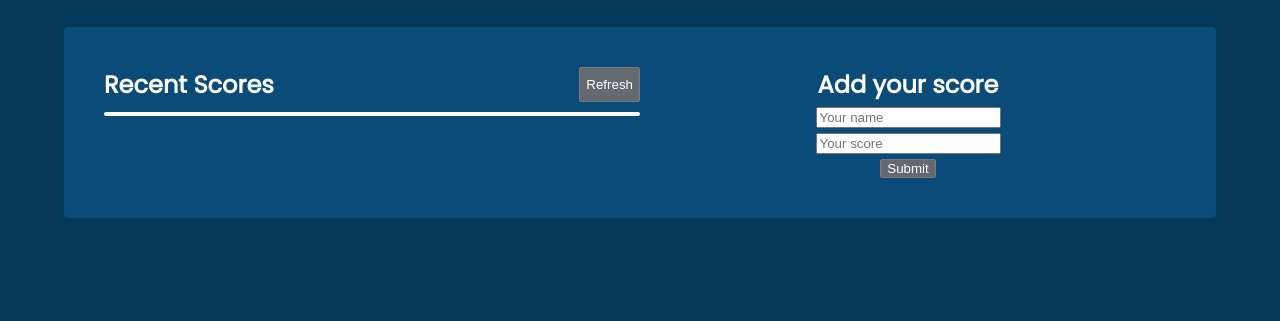
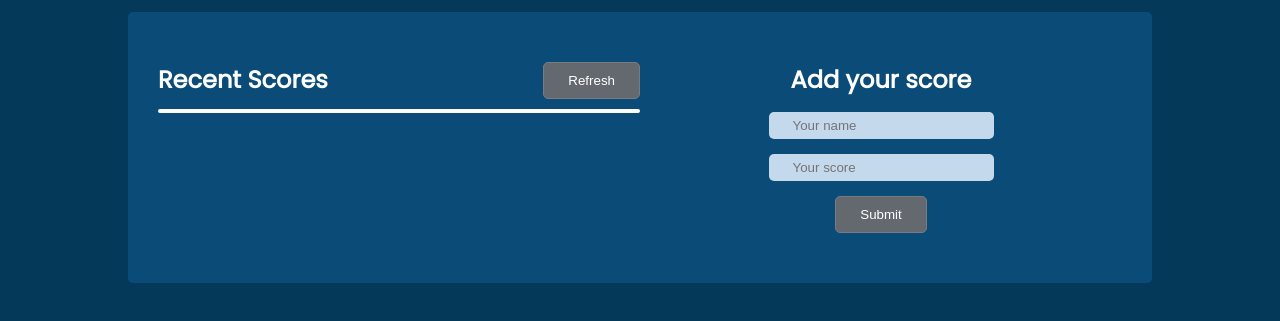
Before and after one commit to AlejandraKeber/Leaderboard, a website built with webpack: page src/index.html in a window 1280 px wide. Shown: the part 81-402 px from the top of the page. Built offline with nearby package versions, Linux system fonts and the light colour scheme; no server answers.

Commit message:
Add more style

```diff
--- a/src/index.html
+++ b/src/index.html
@@ -13,6 +13,7 @@
 <body>
     <div class="wrapper">
         <h1 class="title">Leaderboard</h1>
+        <span class="line"></span>
         <div class="container">
             <div class="score-container">
                 <div class="titlescores">
--- a/src/style.css
+++ b/src/style.css
@@ -20,16 +20,22 @@ body {
 
 .title {
   margin-top: 30px;
-  margin-bottom: 30px;
+  margin-bottom: 15px;
   text-align: center;
+}
+
+.line {
+  border-top: 3px solid white;
+  width: 50%;
+  margin: auto;
 }
 
 .container {
   display: grid;
   grid-template-columns: 1fr 1fr;
-  padding: 40px;
+  padding: 50px 30px;
   background-color: #0a4b78;
-  width: 90%;
+  width: 80%;
   margin: auto;
   border-radius: 5px;
 }
@@ -48,7 +54,7 @@ body {
   margin-top: 10px;
   font-size: 15px;
   line-height: 1.5rem;
-  border-radius: 4px;
+  border-radius: 5px;
 }
 
 li {
@@ -60,7 +66,7 @@ li {
   display: flex;
   flex-direction: column;
   align-items: center;
-  gap: 5px;
+  gap: 15px;
 }
 
 .refresh-btn,
@@ -68,5 +74,13 @@ li {
   background-color: #646970;
   border: 1px solid #787c82;
   color: #fff;
-  border-radius: 2px;
+  border-radius: 5px;
+  padding: 10px 24px;
 }
+
+input {
+  padding: 6px 24px;
+  border-radius: 5px;
+  background-color: #c5d9ed;
+  border: none;
+}
```
Also changed, not shown: dist/index.html, dist/main.js.
